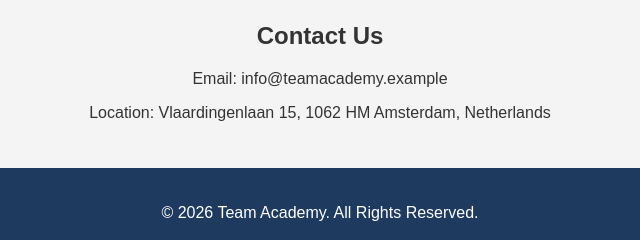
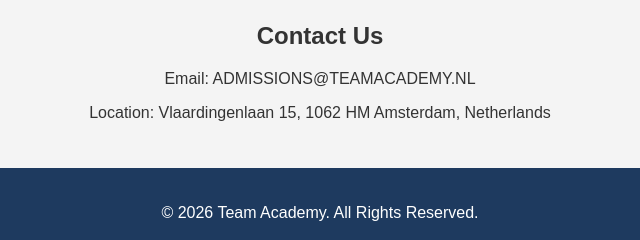
Before and after one commit to farihaislamrafa/team-academy, a plain HTML site: page index.html in a window 1280 px wide. Shown: the part 1306-1546 px from the top of the page, 320-960 px from the left. Drawn offline with Linux system fonts and the light colour scheme.

Commit message:
Update index.html

```diff
--- a/index.html
+++ b/index.html
@@ -59,7 +59,7 @@
     <!-- Contact Section -->
     <section id="contact">
         <h2>Contact Us</h2>
-        <p>Email: info@teamacademy.example</p>
+        <p>Email: ADMISSIONS@TEAMACADEMY.NL</p>
         <p>Location: Vlaardingenlaan 15, 1062 HM Amsterdam, Netherlands</p>
     </section>
     <!-- Footer -->
```
